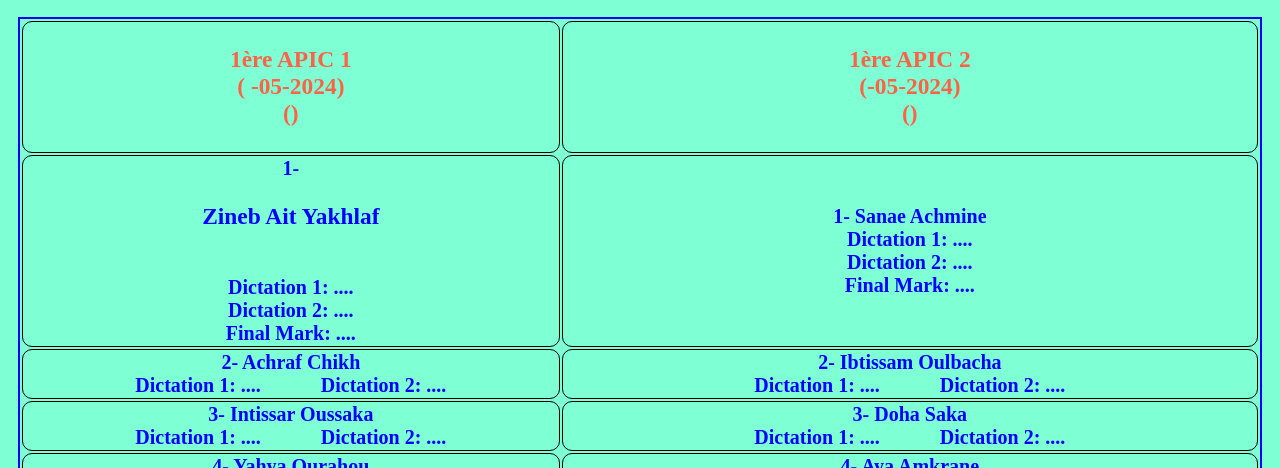
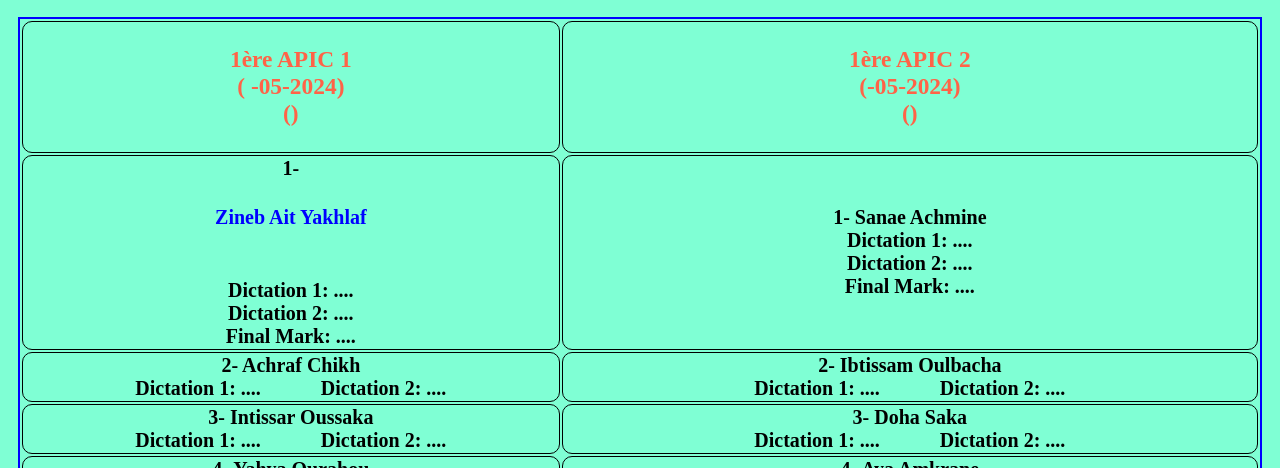
Before and after one commit to Ouhassi/dictation, a plain HTML site: page premiereAPIC.html in a window 1280 px wide. Shown: the part 332-800 px from the top of the page. Drawn offline with Linux system fonts and the light colour scheme.

Commit message:
Update premiereAPIC.html

```diff
--- a/premiereAPIC.html
+++ b/premiereAPIC.html
@@ -19,6 +19,10 @@
             background-color: aquamarine;
         }
 
+h4 {
+   color:blue;
+}
+
 table, th, td {
   border:2px solid blue;
   height: 40px;
@@ -36,7 +40,7 @@ th {
 td {
     text-align: center;
     width: 40px;
-    color: blue;
+    color: black;
     text-align: center;
 }
 
@@ -57,7 +61,7 @@ th, td {
 
   </tr>
   <tr>
-    <td>1- <h3>Zineb Ait Yakhlaf </h3><br> Dictation 1: .... <br> Dictation 2: .... <br> Final Mark: ....</td>
+    <td>1- <h4>Zineb Ait Yakhlaf </h4><br> Dictation 1: .... <br> Dictation 2: .... <br> Final Mark: ....</td>
     <td>1- Sanae Achmine  <br> Dictation 1: .... <br> Dictation 2: .... <br> Final Mark: ....</td>
 
   </tr>
```
